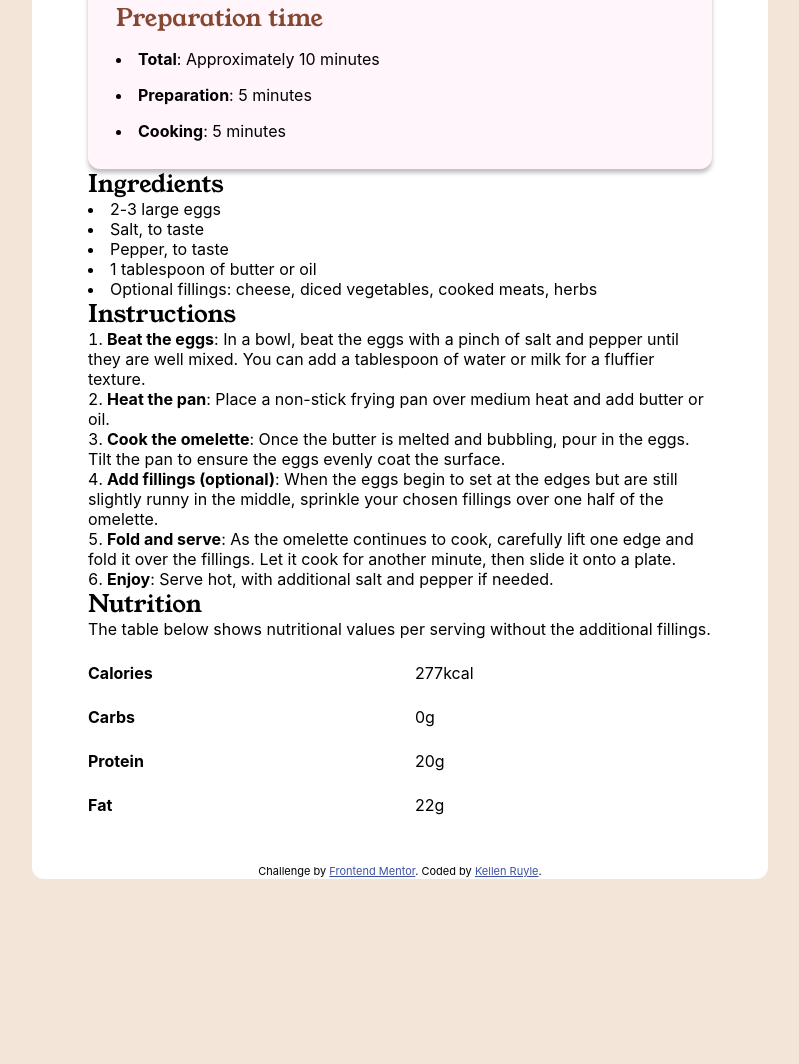
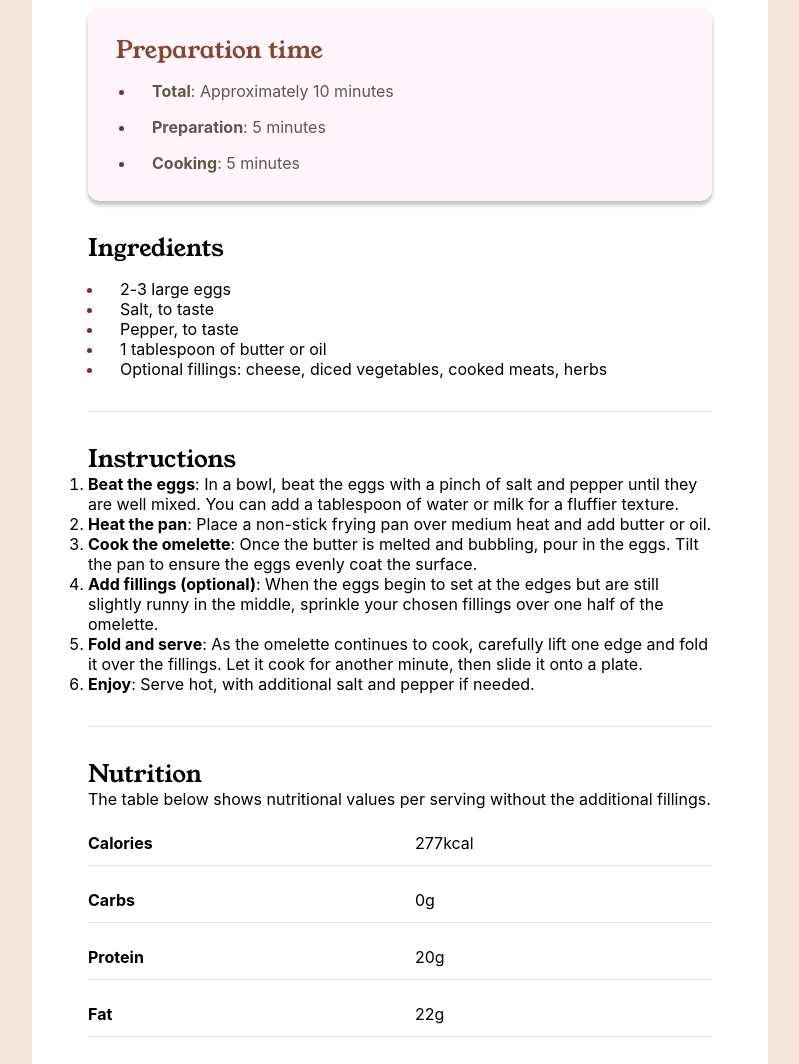
Before and after one commit to rule-kells/recipe-page-main, a website built with Vite: page index.html in a window 1280 px wide. Shown: the part 455-1519 px from the top of the page, without its empty margins (240-1039 px from the left). Before the commit the page ends 1334 px from the top, so only its background shows below. Built offline with nearby package versions, Linux system fonts and the light colour scheme.

Commit message:
modified styles in general and reset. updated classes in markup.

```diff
--- a/index.html
+++ b/index.html
@@ -40,9 +40,9 @@
       </ul>
     </section>
 
-    <section class="container">
+    <section class="container ingredients">
       <h2 class="ff-primary">Ingredients</h2>
-      <ul class="ingred__list">
+      <ul class="ingredients__list">
         <li>2-3 large eggs</li>
         <li>Salt, to taste</li>
         <li>Pepper, to taste</li>
--- a/styles/base/_general.scss
+++ b/styles/base/_general.scss
@@ -54,30 +54,83 @@ img {
 .preparation {
     padding: pxToRem(24px);
     background-color: clr(neutral, 50);
+    color: clr(neutral, 700);
     box-shadow: 0px 4px 4px rgb(0 0 0 / 25%);
     border-radius: pxToRem(12px);
+    margin-block: pxToRem(32px);
 
     & .ff-primary {
         margin-bottom: pxToRem(16px);
     }
 
 
+
+    & ul {
+        padding-left: 20px;
+
+        li {
+            text-indent: 16px;
+
+            &::marker {
+                color: clr(primary, 900);
+            }
+
+        }
+    }
+
     @include mq(tablet) {
         padding: pxToRem(28px);
     }
 }
 
+.ingredients {
+    margin-block: pxToRem(32px);
+
+    & .ff-primary {
+        margin-bottom: pxToRem(16px);
+    }
+
+    &__list {
+        padding-left: 16px;
+
+        li {
+            text-indent: 16px;
+
+            &::marker {
+                color: clr(primary, 900);
+            }
+        }
+    }
+}
+
+.instructions {
+    padding-top: pxToRem(32px);
+    margin-block: 0 32px;
+    border-top: 1px solid clr(neutral, 200);
+}
+
 .nutrition {
+    padding-top: pxToRem(32px);
+    border-top: 1px solid clr(neutral, 200);
 
     table {
+        border-collapse: separate;
         width: 100%;
         text-align: left;
         border-spacing: 0 pxToRem(24px);
-        // padding: 0 2em 1em 0;
+
+        td,
+        th {
+            padding-bottom: 12px;
+            border-bottom: 1px solid clr(neutral, 200);
+
+        }
 
 
     }
 }
+
+
 
 .attribution {
     font-size: 11px;
--- a/styles/base/_reset.scss
+++ b/styles/base/_reset.scss
@@ -46,9 +46,9 @@ ul[class],
 ol[class],
 li[class] {
   display: inline-block;
-  margin: 0;
-  padding: 0;
-  list-style-position: inside
+  // margin: 0;
+  // padding: 0;
+
 }
 
 a[class] {
```
